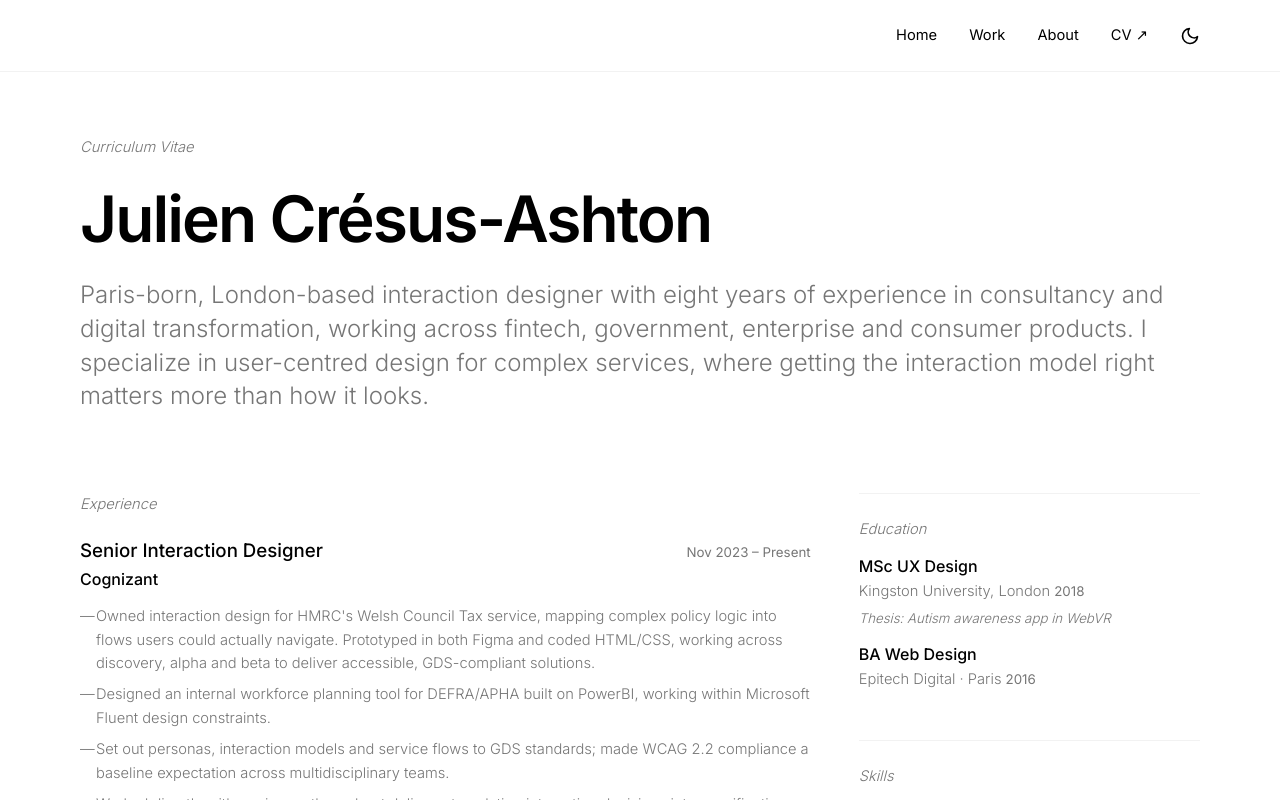
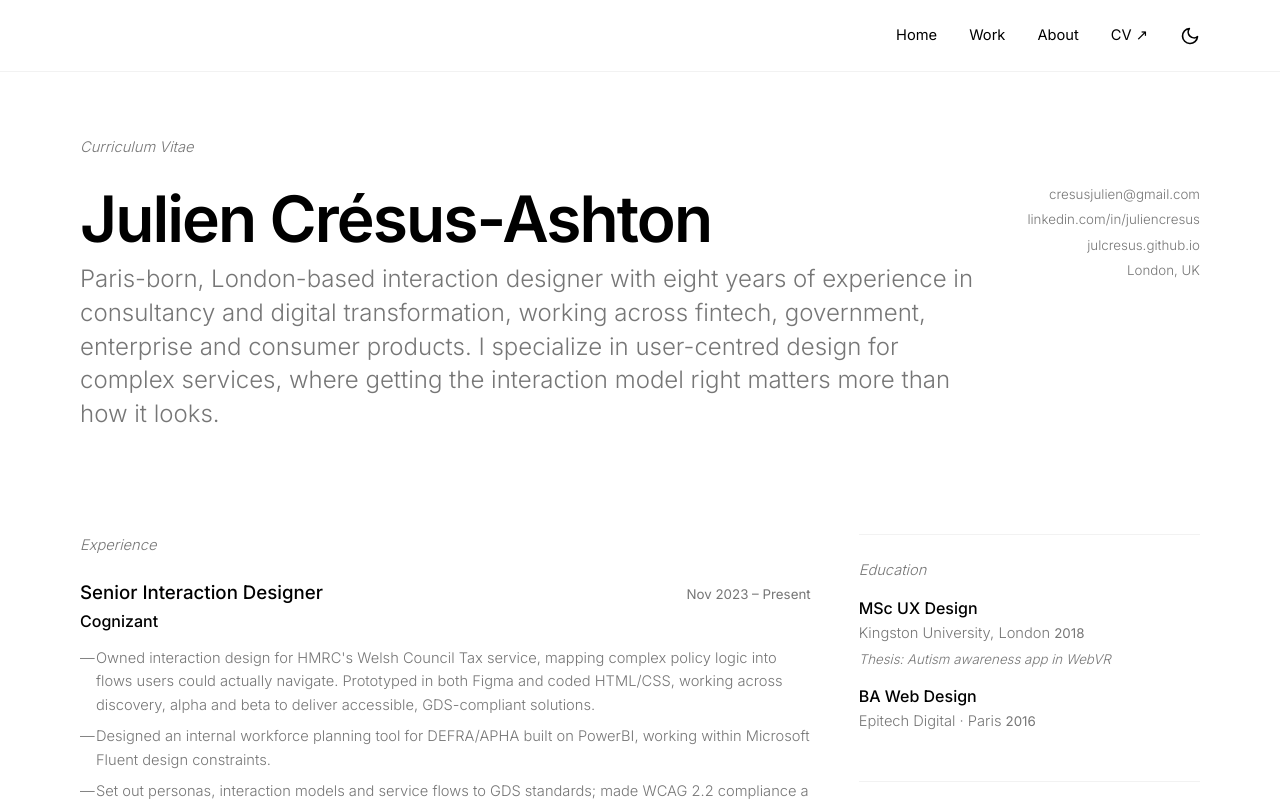
Before and after one commit to julcresus/julcresus.github.io, a React (Create React App) app: page /cv in a window 1280 px wide. Shown: the top 800 px of the page. Built offline with nearby package versions, Linux system fonts and the light colour scheme; no server answers.

Commit message:
Add contact info to CV and hyper-compress print layout for strict single-page fit

```diff
--- a/src/App.css
+++ b/src/App.css
@@ -1081,6 +1081,32 @@ a {
   margin-top: 24px;
 }
 
+.cv-header-flex {
+  display: flex;
+  justify-content: space-between;
+  align-items: flex-start;
+  gap: 32px;
+}
+
+.cv-contact-info {
+  display: flex;
+  flex-direction: column;
+  align-items: flex-end;
+  gap: 4px;
+  flex-shrink: 0;
+  text-align: right;
+  font-size: 10pt;
+}
+
+.cv-contact-info a, .cv-contact-info span {
+  color: var(--muted);
+  text-decoration: none;
+}
+
+.cv-contact-info a:hover {
+  color: var(--fg);
+}
+
 .cv-job {
   margin-bottom: 48px;
 }
@@ -1180,16 +1206,16 @@ a {
 @media print {
   @page {
     size: A4;
-    margin: 1cm;
+    margin: 8mm 10mm;
   }
 
   body {
     background-color: white !important;
     color: black !important;
-    font-size: 9pt !important;
+    font-size: 8.5pt !important;
   }
 
-  .nav-header, .footer, .about-back, .theme-toggle {
+  .nav-header, .footer, .about-back, .theme-toggle, .section-label {
     display: none !important;
   }
 
@@ -1198,84 +1224,108 @@ a {
     max-width: 100% !important;
   }
 
+  .cv-header-flex {
+    margin-bottom: 12px !important;
+  }
+
+  .cv-contact-info {
+    font-size: 8pt !important;
+  }
+
+  .cv-contact-info a, .cv-contact-info span {
+    color: #444 !important;
+  }
+
   .project-title {
-    font-size: 24pt !important;
-    margin-bottom: 8px !important;
+    font-size: 20pt !important;
+    margin-bottom: 4px !important;
+    letter-spacing: -0.5px !important;
   }
 
   .about-lead {
-    font-size: 9.5pt !important;
-    margin-bottom: 16px !important;
+    font-size: 8.5pt !important;
+    margin-bottom: 0 !important;
+    line-height: 1.3 !important;
   }
 
   .cv-content {
     margin-top: 0 !important;
   }
 
+  .mt-4 { margin-top: 12px !important; }
+
   .cv-job {
-    margin-bottom: 16px !important;
+    margin-bottom: 10px !important;
     page-break-inside: avoid;
     break-inside: avoid;
   }
 
   .cv-role {
     color: black !important;
-    font-size: 11pt !important;
+    font-size: 10pt !important;
+    margin-bottom: 0 !important;
   }
 
   .cv-company {
-    font-size: 10pt !important;
-    margin-bottom: 4px !important;
+    font-size: 9pt !important;
+    margin-bottom: 2px !important;
     color: #444 !important;
   }
 
   .cv-dates {
-    font-size: 9pt !important;
+    font-size: 8pt !important;
     color: #444 !important;
   }
 
   .cv-bullets li {
-    font-size: 9pt !important;
-    margin-bottom: 3px !important;
+    font-size: 8pt !important;
+    margin-bottom: 2px !important;
     color: #444 !important;
-    line-height: 1.4 !important;
+    line-height: 1.25 !important;
   }
 
   .cv-bullets li::before {
     color: #444 !important;
   }
 
-  .section-label {
-    color: #888 !important;
-    font-size: 8pt !important;
-    margin-bottom: 8px !important;
-  }
-
   .cv-sidebar-section {
-    padding-top: 12px !important;
-    margin-top: 16px !important;
+    padding-top: 0 !important;
+    margin-top: 0 !important;
+    margin-bottom: 12px !important;
+    border-top: none !important;
     page-break-inside: avoid;
     break-inside: avoid;
   }
 
+  /* Render pseudo labels instead of .section-label to save space */
+  .cv-sidebar-section:nth-of-type(1)::before { content: "Education"; font-weight: 600; font-size: 8pt; color: #888; display: block; margin-bottom: 4px; text-transform: uppercase; letter-spacing: 1px; }
+  .cv-sidebar-section:nth-of-type(2)::before { content: "Skills"; font-weight: 600; font-size: 8pt; color: #888; display: block; margin-bottom: 4px; text-transform: uppercase; letter-spacing: 1px; }
+  .cv-sidebar-section:nth-of-type(3)::before { content: "Tools"; font-weight: 600; font-size: 8pt; color: #888; display: block; margin-bottom: 4px; text-transform: uppercase; letter-spacing: 1px; }
+  .cv-sidebar-section:nth-of-type(4)::before { content: "Languages"; font-weight: 600; font-size: 8pt; color: #888; display: block; margin-bottom: 4px; text-transform: uppercase; letter-spacing: 1px; }
+
   .cv-edu-degree {
-    font-size: 10pt !important;
-    margin-bottom: 2px !important;
+    font-size: 9pt !important;
+    margin-bottom: 0 !important;
   }
 
   .cv-edu-school, .cv-edu-desc {
-    font-size: 9pt !important;
+    font-size: 8pt !important;
+    margin-bottom: 0 !important;
   }
 
+  .cv-edu.mt-3 { margin-top: 6px !important; }
+
   .cv-skills-list li, .cv-tools-list {
-    font-size: 9pt !important;
-    margin-bottom: 3px !important;
-    line-height: 1.4 !important;
+    font-size: 8pt !important;
+    margin-bottom: 2px !important;
+    line-height: 1.3 !important;
   }
+
+  .mt-5 { margin-top: 12px !important; }
 
   /* Compress the grid gap to save space */
   .g-5, .gy-5 {
-    --bs-gutter-y: 1.5rem !important;
-    --bs-gutter-x: 2rem !important;
+    --bs-gutter-y: 0.5rem !important;
+    --bs-gutter-x: 1.5rem !important;
   }
 }
--- a/src/pages/about/cv.js
+++ b/src/pages/about/cv.js
@@ -14,10 +14,20 @@ function CV() {
       <p className="section-label">Curriculum Vitae</p>
 
       <div className="cv-content">
-        <h1 className="project-title" style={{marginBottom: "24px"}}>Julien Crésus-Ashton</h1>
-        <p className="about-lead">
-          Paris-born, London-based interaction designer with eight years of experience in consultancy and digital transformation, working across fintech, government, enterprise and consumer products. I specialize in user-centred design for complex services, where getting the interaction model right matters more than how it looks.
-        </p>
+        <div className="cv-header-flex">
+          <div>
+            <h1 className="project-title" style={{marginBottom: "8px"}}>Julien Crésus-Ashton</h1>
+            <p className="about-lead">
+              Paris-born, London-based interaction designer with eight years of experience in consultancy and digital transformation, working across fintech, government, enterprise and consumer products. I specialize in user-centred design for complex services, where getting the interaction model right matters more than how it looks.
+            </p>
+          </div>
+          <div className="cv-contact-info">
+            <a href="mailto:cresusjulien@gmail.com">cresusjulien@gmail.com</a>
+            <a href="https://linkedin.com/in/juliencresus/" target="_blank" rel="noopener noreferrer">linkedin.com/in/juliencresus</a>
+            <a href="https://julcresus.github.io">julcresus.github.io</a>
+            <span>London, UK</span>
+          </div>
+        </div>
 
         <Row className="g-5 align-items-start mt-4">
           <Col xs={12} md={8}>
```
